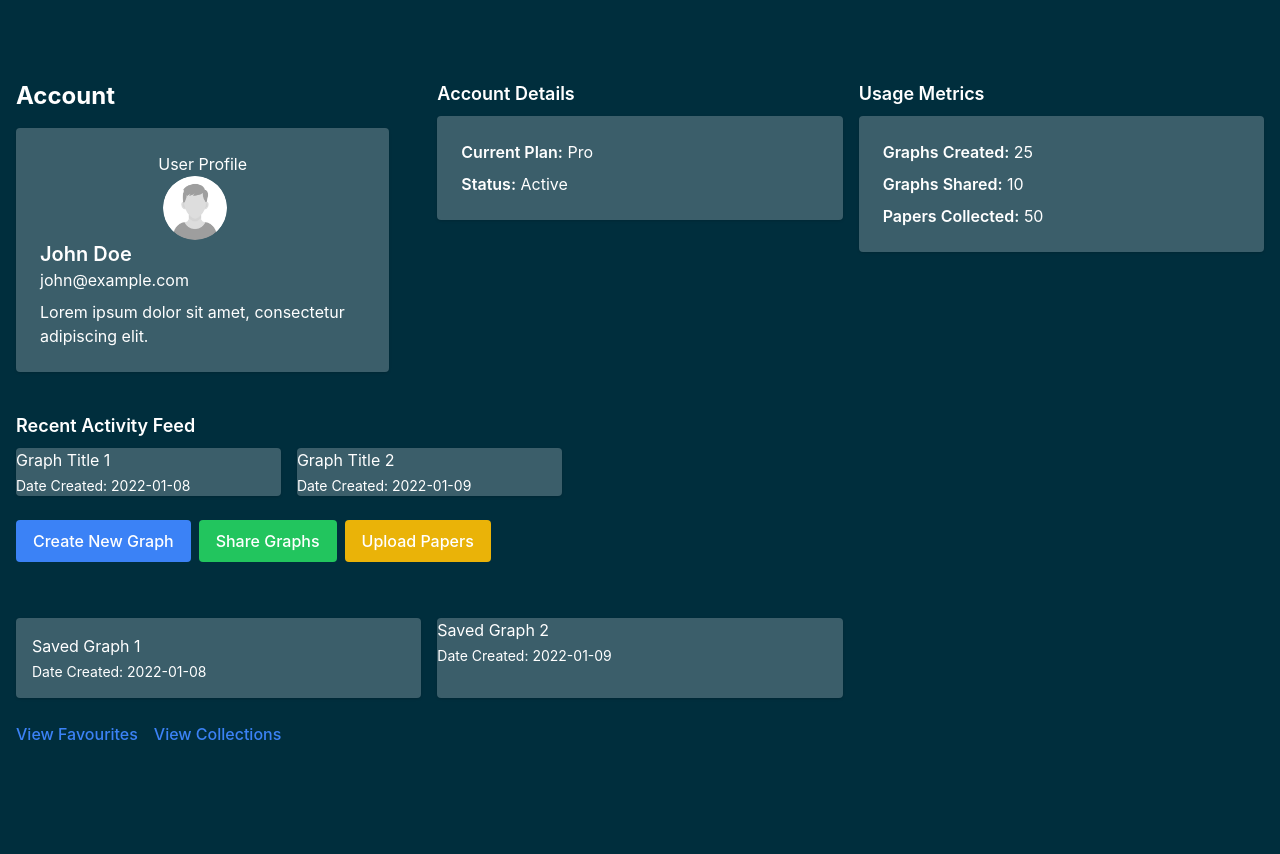
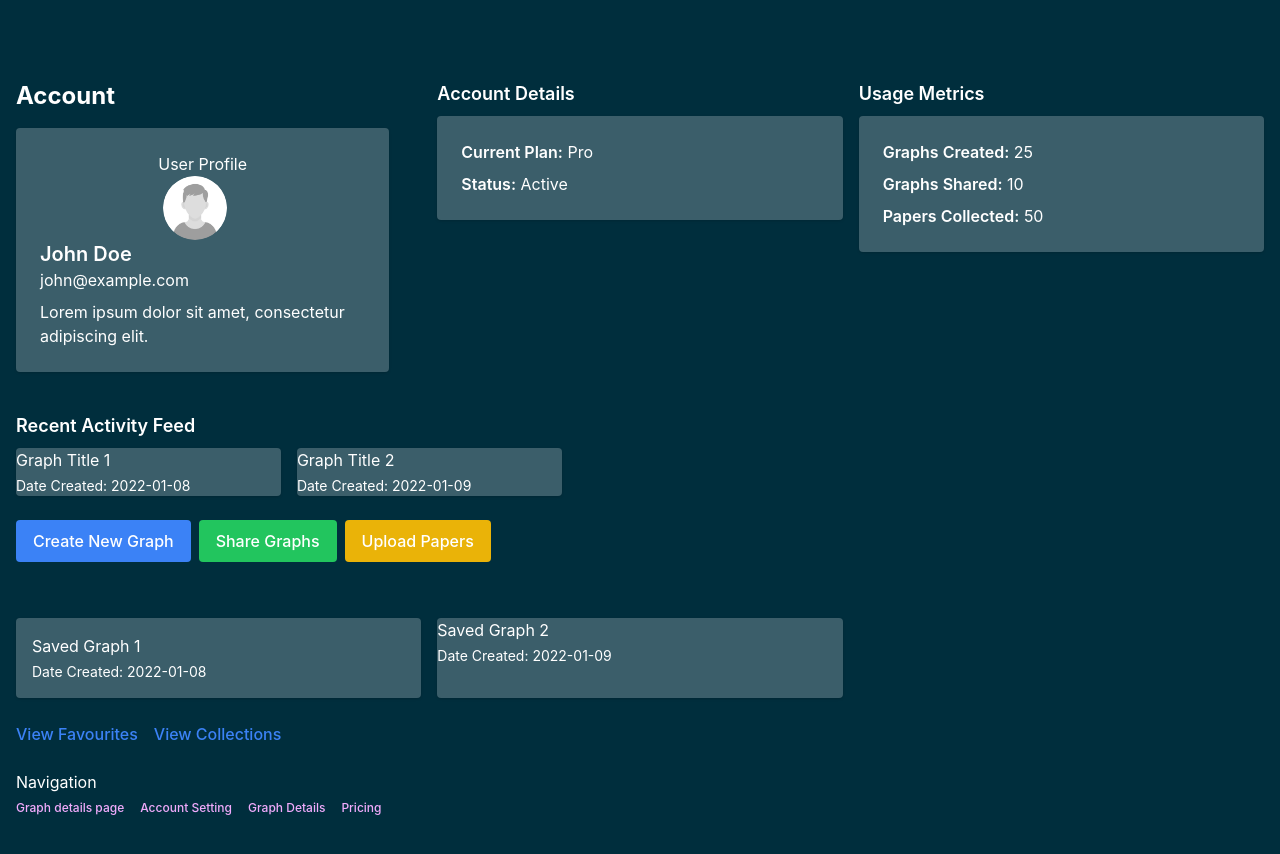
Before and after one commit to Harrrdik18/account-details-page, a React (Vite) app: page / in a window 1280 px wide. Shown: the top 854 px of the page. Built offline with nearby package versions, Linux system fonts and the light colour scheme.

Commit message:
Update ProfileDashboard.jsx

```diff
--- a/src/components/Profile/ProfileDashboard.jsx
+++ b/src/components/Profile/ProfileDashboard.jsx
@@ -109,9 +109,30 @@ const ProfileDashboard = () => {
           <a href="/favourites" className="text-blue-500 hover:underline mr-4">
             View Favourites
           </a>
-          <a href="/collections" className="text-blue-500 hover:underline">
+          <a href="/collections" className="text-blue-500 hover:underline mr-4">
             View Collections
           </a>
+          <br></br>
+          </div>
+
+
+         <div className="mt-6 container mx-auto">
+
+          <h3 class ="text-white-900 dark:text-white">Navigation</h3>
+          <a href="/graph-details" className="text-fuchsia-300 text-xs hover:underline mr-4">
+          Graph details page
+          </a>
+          <a href="/account-settings" className="text-fuchsia-300 text-xs hover:underline mr-4">
+            Account Setting
+          </a>
+          <a href="/graph-details" className="text-fuchsia-300 text-xs hover:underline mr-4">
+          Graph Details
+          </a>
+          <a href="/pricing" className="text-fuchsia-300 text-xs hover:underlinemr-4">
+          Pricing
+          </a>
+
+
         </div>
       </div>
     </div>
```
